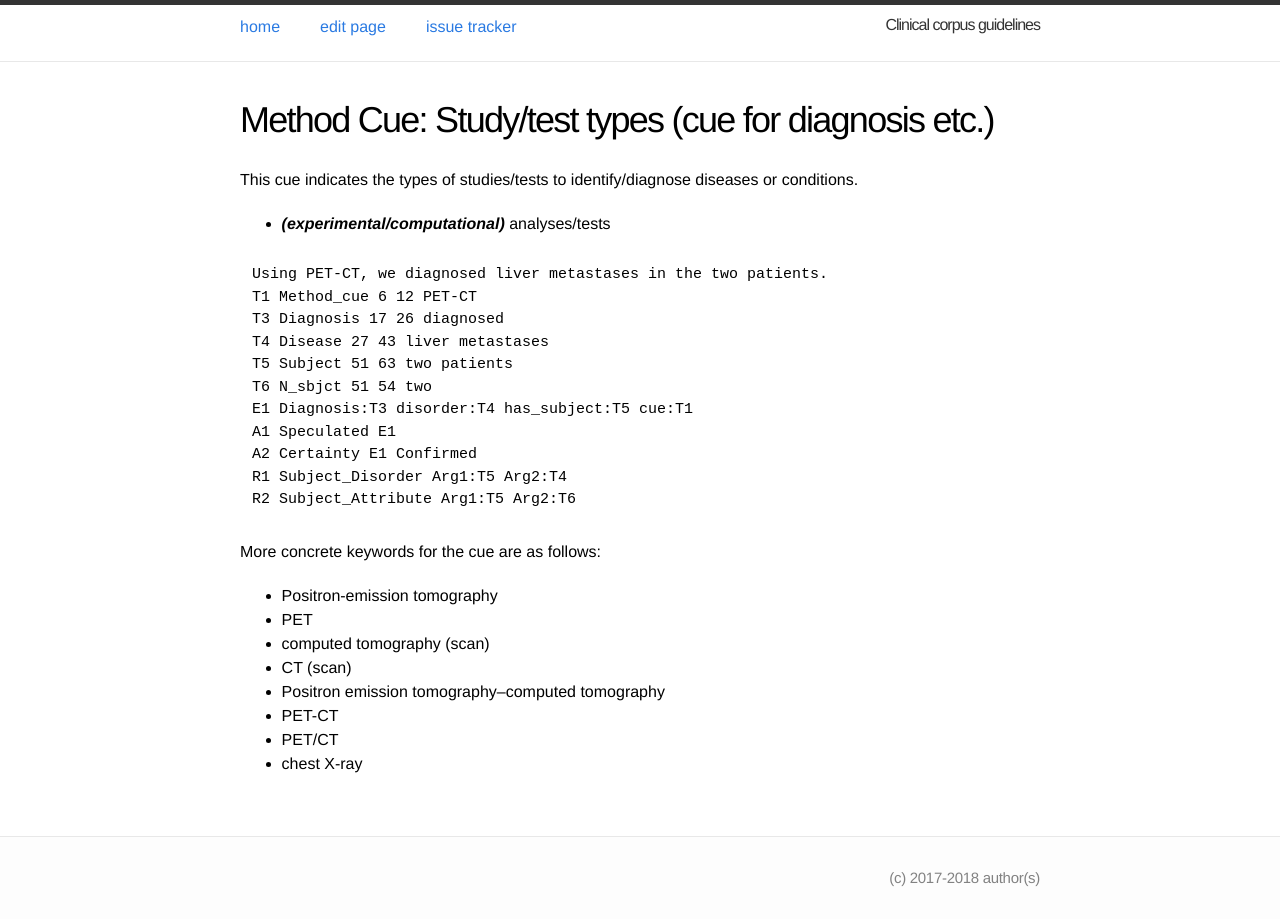
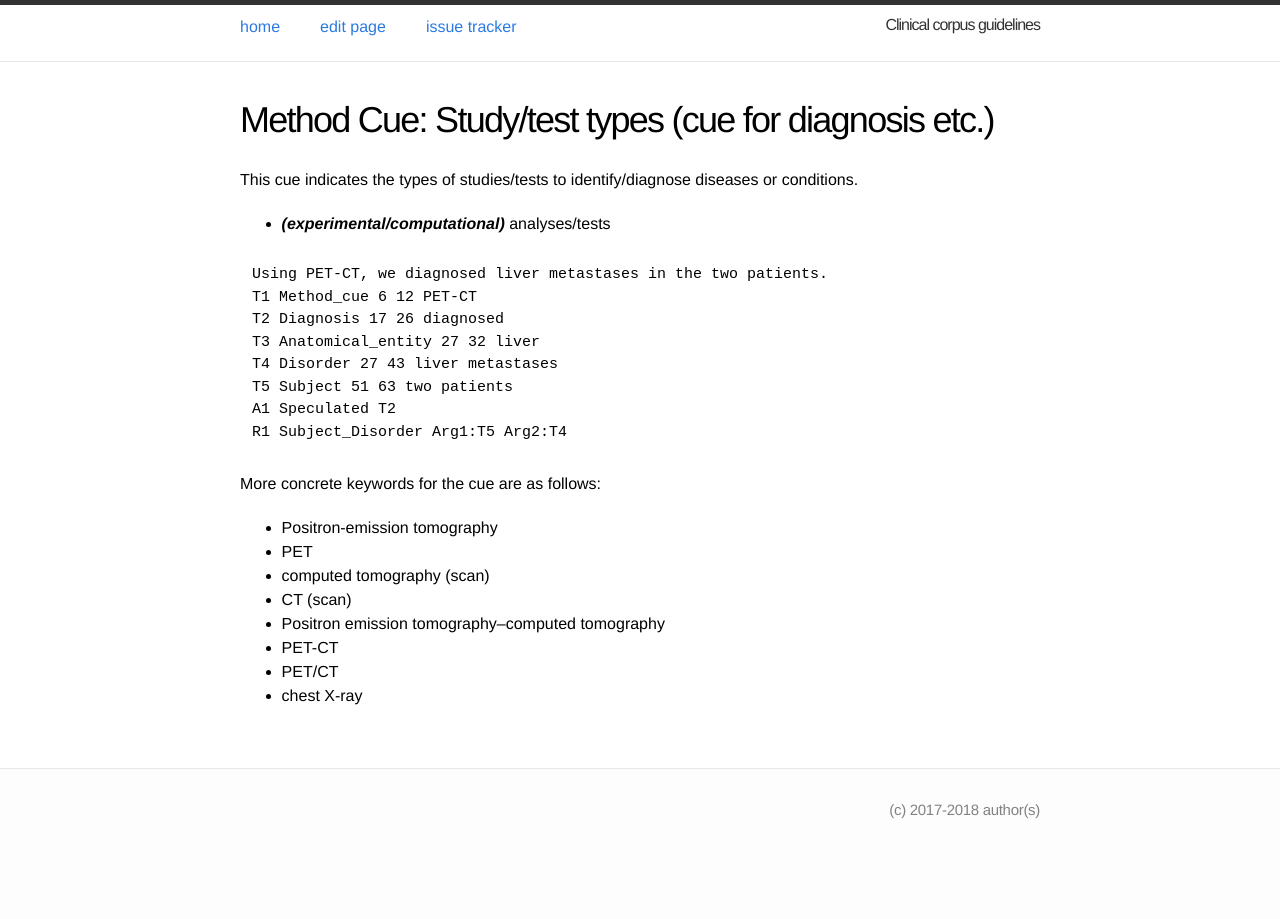
Before and after one commit to ezcatdb/clinicalcorpus-guidelines, a Jekyll site: the page built from _entity/MethodCue.md, in a window 1280 px wide. Built offline with Jekyll 4.4.1, drawn with Linux system fonts in a browser that asks for light colours.

Commit message:
Correction of Disorder.md, Measurement.md, Phenotype.md, MethodCue.md, NegationCue.md & SpeculationCue.md to correct sample data.

```diff
--- a/_entity/MethodCue.md
+++ b/_entity/MethodCue.md
@@ -12,15 +12,12 @@ This cue indicates the types of studies/tests to identify/diagnose diseases or c
 ~~~ ann
 Using PET-CT, we diagnosed liver metastases in the two patients.
 T1 Method_cue 6 12 PET-CT
-T3 Diagnosis 17 26 diagnosed
-T4 Disease 27 43 liver metastases
+T2 Diagnosis 17 26 diagnosed
+T3 Anatomical_entity 27 32 liver
+T4 Disorder 27 43 liver metastases
 T5 Subject 51 63 two patients
-T6 N_sbjct 51 54 two
-E1 Diagnosis:T3 disorder:T4 has_subject:T5 cue:T1
-A1 Speculated E1
-A2 Certainty E1 Confirmed
+A1 Speculated T2
 R1 Subject_Disorder Arg1:T5 Arg2:T4
-R2 Subject_Attribute Arg1:T5 Arg2:T6
 ~~~
 
 More concrete keywords for the cue are as follows:
```
Also changed, not shown: _entity/Disorder.md (+2 -7 lines), _entity/Measurement.md (+1 -3 lines), _entity/NegationCue.md (+6 -25 lines), _entity/Phenotype.md (+5 -3 lines), _entity/SpeculationCue.md (+4 -5 lines).
